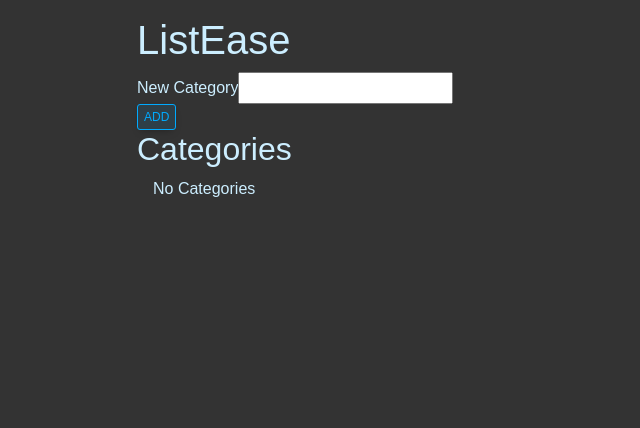
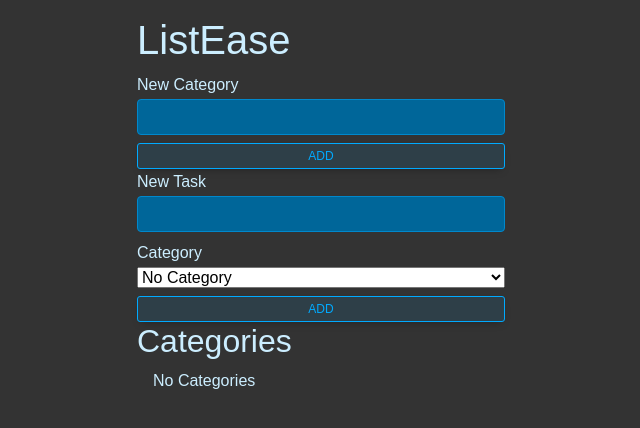
Before and after one commit to distriss/list-ease, a React (Vite) app: page / in a window 1280 px wide. Shown: the top 428 px of the page, without its empty margins (319-959 px from the left). Built offline with nearby package versions, Linux system fonts and the light colour scheme.

Commit message:
added tasks, added api folder for functions

```diff
--- a/src/App.jsx
+++ b/src/App.jsx
@@ -1,51 +1,61 @@
-import { useEffect, useState } from 'react'
-import './style.css'
-import { NewCategory } from './components/NewCategory'
-import { CategoryList } from "./components/CategoryList"
+import React, { useEffect, useState } from 'react';
+import './style.css';
+import { NewCategory } from './components/NewCategory';
+import { CategoryList } from './components/CategoryList';
+import { NewTask } from './components/NewTask';
+import * as CategoriesAPI from './api/categories';
+import * as TasksAPI from './api/tasks';
 
 function App() {
   const [categories, setCategories] = useState(() => {
     const localValue = localStorage.getItem("CATEGORIES")
-    if (localValue == null) return []
+    return localValue ? JSON.parse(localValue) : [];
+  });
 
-    return JSON.parse(localValue)
+  const [tasks, setTasks] = useState(() => {
+    const localValue = localStorage.getItem("TASKS");
+    return localValue? JSON.parse(localValue) : [];
+  });
 
-  })
 
   useEffect(() => {
     localStorage.setItem("CATEGORIES", JSON.stringify(categories))
-  }, [categories])
+  }, [categories]);
 
+  useEffect(() => {
+    localStorage.setItem("TASKS", JSON.stringify(tasks));
+  }, [tasks]);
+
+
+  // Category Functions
   function addCategory(title) {
-    setCategories(currentCategories => {
-      return [
-        ...currentCategories,
-        { id: crypto.randomUUID(),
-          title,
-          tasks: [],
-          createdAt: Date.now(),
-          priority: false
-        }
-      ]
-    })
+    CategoriesAPI.addCategory(setCategories, title);
   }
 
   function toggleCategory(id, priority) {
-    setCategories(currentCategories => {
-      return currentCategories.map(category => {
-        if(category.id === id) {
-          return {...category, priority}
-        }
-
-        return category
-      })
-    })
+    CategoriesAPI.toggleCategory(setCategories, categories, id, priority);
   }
 
   function deleteCategory(id) {
-    setCategories(currentCategories => {
-      return currentCategories.filter(category => category.id !== id)
-    })
+    CategoriesAPI.deleteCategory(setCategories, categories, id);
+  }
+
+
+  // Tasks functions
+  function addTask(title, categoryId) {
+    TasksAPI.addTask(setTasks, title, categoryId);
+  }
+
+  function toggleTask(id, completed, categoryId) {
+    TasksAPI.toggleTask(setTasks, tasks, id, completed, categoryId);
+  }
+
+  function moveTask(taskTitle, newCategoryId) {
+    TasksAPI.moveTask(setTasks, tasks, taskTitle, newCategoryId)
+  }
+
+  function deleteTask(id, categoryId) {
+    TasksAPI.deleteTask(setTasks, tasks, id, categoryId);
   }
 
   return (
@@ -53,9 +63,19 @@ function App() {
     <div className="todoapp stack-large">
       <h1>ListEase</h1>
       <NewCategory onSubmit={addCategory} />
+      <NewTask onSubmit={addTask}
+        categories={categories}
+        onMoveTask={moveTask} />
       <h2>Categories</h2>
       <div>
-        <CategoryList categories={categories} toggleCategory={toggleCategory} deleteCategory={deleteCategory}/>
+        <CategoryList
+          categories={categories}
+          toggleCategory={toggleCategory}
+          deleteCategory={deleteCategory}
+          addTask={addTask}
+          toggleTask={toggleTask}
+          deleteTask={deleteTask}
+          />
       </div>
     </div>
     </>
--- /dev/null
+++ b/src/api/categories.jsx
@@ -0,0 +1,36 @@
+// Add Category
+  export function addCategory(setCategories, title) {
+    setCategories(currentCategories => {
+      return [
+        ...currentCategories,
+        { id: crypto.randomUUID(),
+          title: title,
+          createdAt: Date.now(),
+          priority: false,
+          completed: false,
+        }
+      ]
+    })
+  }
+
+
+  // Toggle Category
+  export function toggleCategory(setCategories, id, priority) {
+    setCategories(currentCategories => {
+      return currentCategories.map(category => {
+        if(category.id === id) {
+          return {...category, priority}
+        }
+
+        return category
+      })
+    })
+  }
+
+
+  // Delete Category
+  export function deleteCategory(setCategories, id) {
+    setCategories(currentCategories => {
+      return currentCategories.filter(category => category.id !== id)
+    })
+  }
--- /dev/null
+++ b/src/api/tasks.jsx
@@ -0,0 +1,50 @@
+// Add Task
+  export function addTask(setTasks, title) {
+      setTasks(currentTasks => {
+        return [
+          ...currentTasks,
+          { id: crypto.randomUUID(),
+            title: title,
+            categoryId: null,
+            createdAt: Date.now(),
+            priority: false,
+            completed: false,
+
+          }
+        ]
+      })
+    }
+
+
+// Toggle Task
+  export function toggleTask(setTasks, id, priority) {
+    setTasks(currentTasks => {
+        return currentTasks.map(task => {
+            if(task.id === id) {
+                return {...task, priority}
+            }
+
+            return task;
+        })
+    })
+  }
+
+// Move Task
+  export function moveTask(setTasks, taskId, newCategoryId) {
+    setTasks(currentTasks => {
+        return currentTasks.map(task => {
+            if (task.id === taskId) {
+                return {...task, categoryId: newCategoryId };
+            }
+            return task;
+        });
+    });
+  }
+
+
+// Delete Task
+  export function deleteCategory(setTasks, id) {
+    setTasks(currentTasks => {
+        return currentTasks.filter(task => task.id !== id)
+    })
+  }
--- a/src/components/CategoryList.jsx
+++ b/src/components/CategoryList.jsx
@@ -1,17 +1,41 @@
-import { CategoryItem } from "./CategoryItem"
+import React from 'react';
+import { CategoryItem } from './CategoryItem';
+import * as TasksAPI from '../api/tasks';
+import { NewTask } from './NewTask';
 
 export function CategoryList({ categories, toggleCategory, deleteCategory}) {
+
+  // Tasks
+  function addTask(title, categoryId) {
+    TasksAPI.addCategory(setTasks, tasks, title, categoryId);
+  }
+
+  function moveTask(taskId, newCategoryId) {
+    TasksAPI.moveTask(setTasks, tasks, taskId, newCategoryId)
+  }
+
+  function toggleTask(taskId, priority) {
+    TasksAPI.toggleTask(setTasks, tasks, taskId, priority);
+  }
+
+  function deleteTask(taskId) {
+    TasksAPI.deleteCategory(setTasks, categories, id);
+  }
+
     return (
         <ul className="list">
             {categories.length === 0 && "No Categories"}
             {categories.map(category => {
                 return (
+                    <React.Fragment key={`fragment-${category.id}`}>
                     <CategoryItem
                         {...category}
                         key={category.id}
                         toggleCategory={toggleCategory}
                         deleteCategory={deleteCategory}
                     />
+                    </React.Fragment>
+
                 )
             })}
         </ul>
--- a/src/components/NewCategory.jsx
+++ b/src/components/NewCategory.jsx
@@ -13,8 +13,8 @@ export function NewCategory({ onSubmit }) {
     }
 
     return (
-        <form onSubmit={handleSubmit} name="category" className="">
-            <div className="">
+        <form onSubmit={handleSubmit} name="category" className="new-item-form">
+            <div className="form-row">
                 <label htmlFor="category">New Category</label>
                 <input
                     value={newCategory}
--- a/src/components/NewTask.jsx
+++ b/src/components/NewTask.jsx
@@ -0,0 +1,56 @@
+import React, { useState } from "react"
+
+export function NewTask({ onSubmit, categoryId, categories, onMoveTask }) {
+    const [newTask, setNewTask] = useState("")
+    const [selectedCategory, setSelectedCategory] = useState(categoryId);
+
+    function handleSubmit(e) {
+        e.preventDefault()
+        if (newTask === "") return;
+
+        if (selectedCategory !== categoryId) {
+            onMoveTask(newTask, selectedCategory);
+        } else {
+            onSubmit(newTask, selectedCategory);
+        }
+
+        setNewTask("")
+    }
+
+
+    // Category Selection
+    function handleCategoryChange(e) {
+        setSelectedCategory(e.target.value);
+    }
+
+    return (
+        <form onSubmit={handleSubmit} name="task" className="new-item-form">
+            <div className="form-row">
+                <label htmlFor="task">New Task</label>
+                <input
+                    value={newTask}
+                    onChange={ e => setNewTask(e.target.value)}
+                    type="text"
+                    id="task"
+                />
+            </div>
+            <div className="form-row">
+                <label htmlFor="category">Category</label>
+                <select
+                    id="category"
+                    value={selectedCategory}
+                    onChange={handleCategoryChange}
+                    >
+                    <option value={categoryId}>No Category</option>
+                    {categories.map((category) => (
+                    <option key={category.id} value={category.id}>
+              {category.title}
+            </option>
+          ))}
+                </select>
+
+            </div>
+            <button className="btn">Add</button>
+        </form>
+    )
+}
```
Also changed, not shown: src/components/TaskItem.jsx (+13 -0 lines), src/components/TaskList.jsx (+19 -0 lines), src/api/notes.jsx (added).
